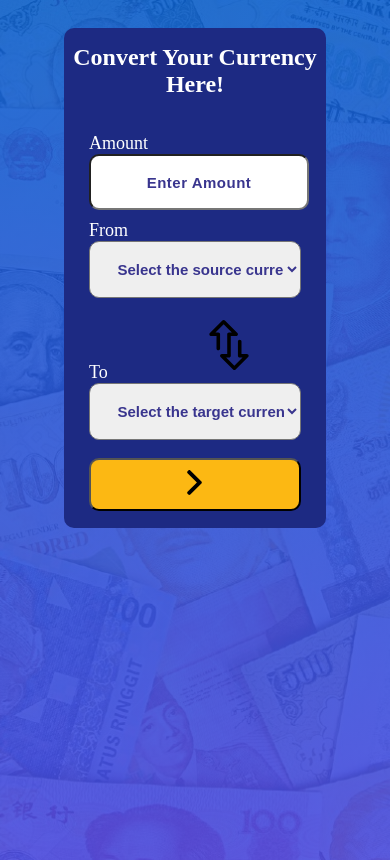
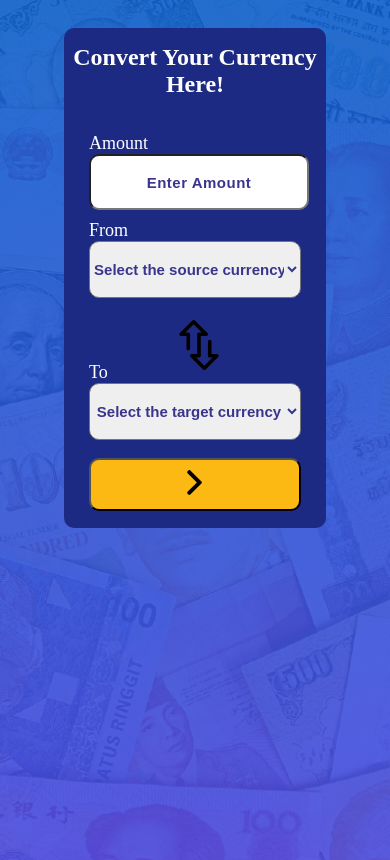
Before and after one commit to harish-ponna/netlify-currency-converter, a website built with Parcel: page index.html in a window 390 px wide. Built offline with nearby package versions, Linux system fonts and the light colour scheme.

Commit message:
finished

```diff
--- a/style.css
+++ b/style.css
@@ -96,7 +96,7 @@ select{
     /* letter-spacing: 1px; */
     text-align: center;
     font-weight: 700;
-    padding-left: 11%;
+    text-align-last:center
 }
 
 .button{
@@ -138,10 +138,16 @@ select{
         margin-top: 10px;
         margin-left: 0;
     }
+
+    .icon1 {
+        position: relative;
+        left: 0%;
+        left: 40%;
+    }
+
     .icon1 img{
         transform: rotate(90deg);
         position: relative;
-        left:110px;
     }
 
     .icon2 {
```
Also changed, not shown: 1 other file.
